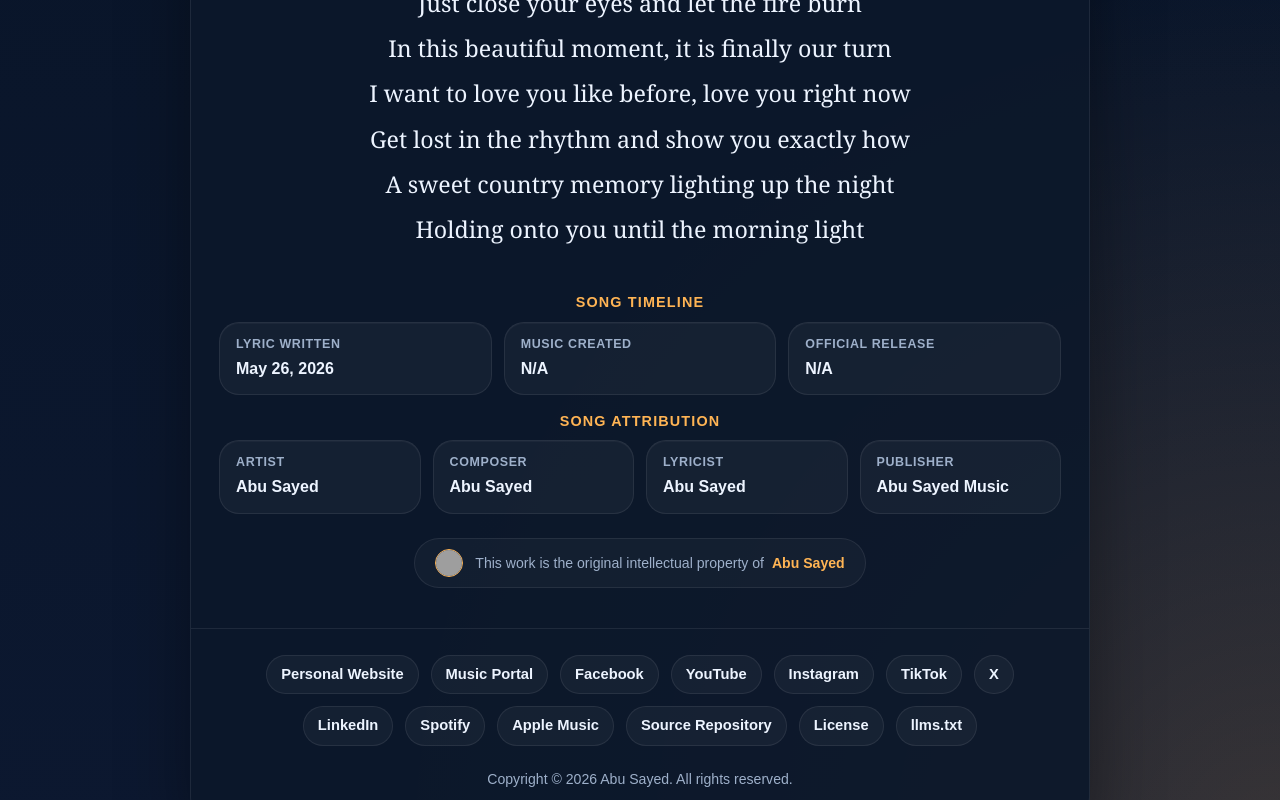
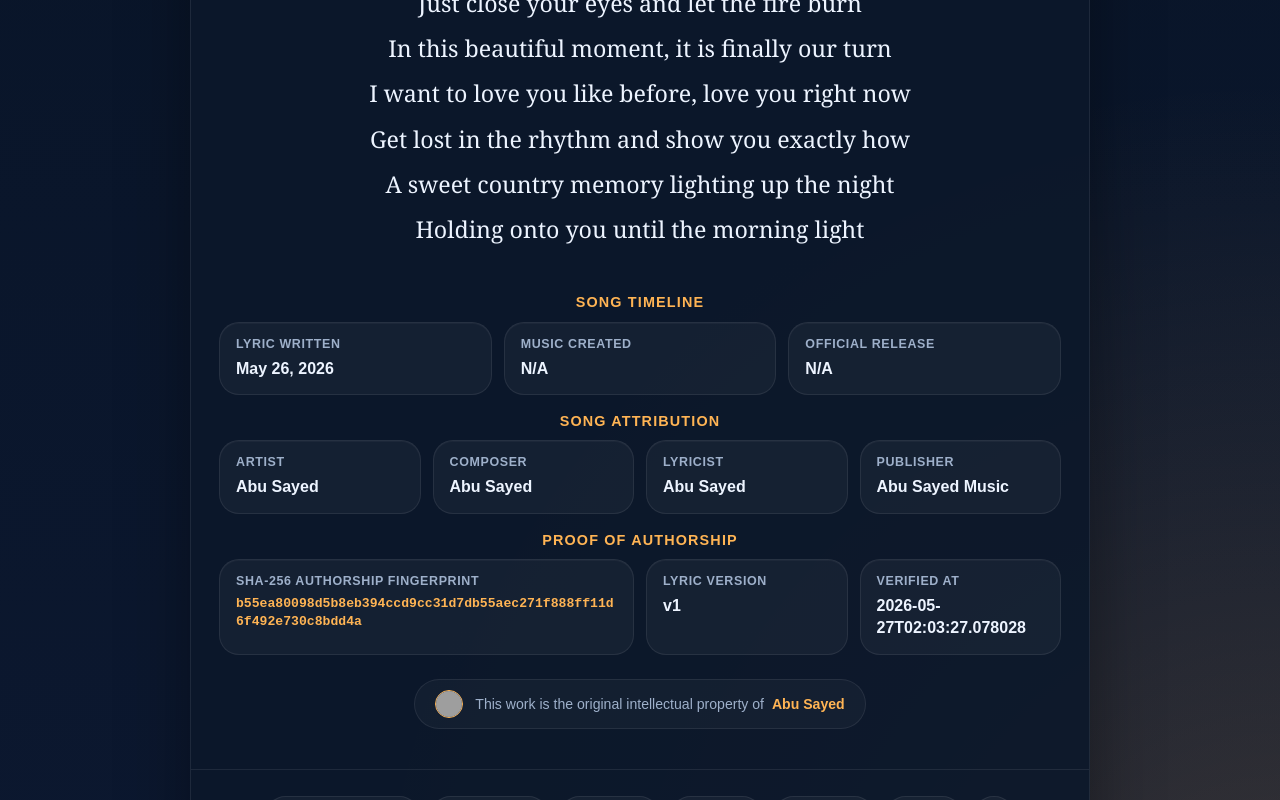
Before and after one commit to ImAbuSayed/love-you-like-before, a plain HTML site: page index.html in a window 1280 px wide. Shown: the part 2000-2800 px from the top of the page. Drawn offline with Linux system fonts and the light colour scheme; grey boxes are pictures that could not be loaded.

Commit message:
feat: update song assets v1 with signed GPG commit [verified]

```diff
--- a/index.html
+++ b/index.html
@@ -14,9 +14,9 @@
     <meta name="keywords" content="Love You Like Before, Abu Sayed lyrics, original song lyrics, Abu Sayed original song, Abu Sayed lyricist, Abu Sayed composer, Abu Sayed songwriter, official lyrics">
     <meta name="robots" content="index,follow,max-snippet:-1,max-image-preview:large,max-video-preview:-1">
     <meta name="referrer" content="strict-origin-when-cross-origin">
-    <meta name="description" content="Abu Sayed&#x27;s original song &#x27;Love You Like Before&#x27; official lyrics. Explore the depth of this composition, written and owned by Abu Sayed.">
+    <meta name="description" content="Explore the official lyrics of &#x27;Love You Like Before&#x27;, a unique musical creation written and composed by Abu Sayed.">
     <meta property="og:title" content="Love You Like Before - Original Lyrics by Abu Sayed">
-    <meta property="og:description" content="Abu Sayed&#x27;s original song &#x27;Love You Like Before&#x27; official lyrics. Explore the depth of this composition, written and owned by Abu Sayed.">
+    <meta property="og:description" content="Explore the official lyrics of &#x27;Love You Like Before&#x27;, a unique musical creation written and composed by Abu Sayed.">
     <meta property="og:type" content="music.song">
     <meta property="og:url" content="https://imabusayed.github.io/love-you-like-before/">
     <meta property="og:site_name" content="Abu Sayed Music">
@@ -24,7 +24,7 @@
     <meta name="last-modified" content="2026-05-26 09:32:38">
     <meta name="twitter:card" content="summary_large_image">
     <meta name="twitter:title" content="Love You Like Before - Original Lyrics by Abu Sayed">
-    <meta name="twitter:description" content="Abu Sayed&#x27;s original song &#x27;Love You Like Before&#x27; official lyrics. Explore the depth of this composition, written and owned by Abu Sayed.">
+    <meta name="twitter:description" content="Explore the official lyrics of &#x27;Love You Like Before&#x27;, a unique musical creation written and composed by Abu Sayed.">
     <link rel="canonical" href="https://imabusayed.github.io/love-you-like-before/">
     <link rel="sitemap" type="application/xml" title="Sitemap" href="https://imabusayed.github.io/love-you-like-before/sitemap.xml">
     <link rel="author" href="https://github.com/ImAbuSayed">
@@ -100,7 +100,7 @@
       "@id": "https://imabusayed.github.io/love-you-like-before#webpage",
       "url": "https://imabusayed.github.io/love-you-like-before/",
       "name": "Love You Like Before - Original Lyrics by Abu Sayed",
-      "description": "Abu Sayed's original song 'Love You Like Before' official lyrics. Explore the depth of this composition, written and owned by Abu Sayed.",
+      "description": "Explore the official lyrics of 'Love You Like Before', a unique musical creation written and composed by Abu Sayed.",
       "isPartOf": {
         "@id": "https://music.abusayed.com.bd/#website"
       },
@@ -537,7 +537,7 @@
 
         <div class="controls">
             <button class="btn-speak" id="speakBtn" title="Read the lyrics aloud"><span id="speakText">Read Aloud</span></button>
-            <a href="https://music.abusayed.com.bd/Licensing/?https://imabusayed.github.io/love-you-like-before/" class="btn-license" title="Get licensing for this song" target="_blank">Music Rights & Licensing for Love You Like Before</a>
+            <a href="https://music.abusayed.com.bd/Licensing/?https://imabusayed.github.io/love-you-like-before/" class="btn-license" title="Get licensing for this song" target="_blank">Get a Licensing Quote for Love You Like Before</a>
 
         </div>
         <br>
@@ -612,6 +612,26 @@
             <div class="meta-card">
                 <span class="meta-label">Publisher</span>
                 <strong>Abu Sayed Music</strong>
+            </div>
+
+                </div>
+            </div>
+
+            <div class="details-block">
+                <div class="details-title">Proof of Authorship</div>
+                <div class="meta-grid">
+
+            <div class="meta-card" style="grid-column: span 2;">
+                <span class="meta-label">SHA-256 Authorship Fingerprint</span>
+                <strong style="word-break: break-all; font-family: monospace; font-size: 0.82rem; color: var(--accent);">b55ea80098d5b8eb394ccd9cc31d7db55aec271f888ff11d6f492e730c8bdd4a</strong>
+            </div>
+            <div class="meta-card">
+                <span class="meta-label">Lyric Version</span>
+                <strong>v1</strong>
+            </div>
+            <div class="meta-card">
+                <span class="meta-label">Verified At</span>
+                <strong>2026-05-27T02:03:27.078028</strong>
             </div>
 
                 </div>
```
Also changed, not shown: excerpts/Bridge-Preview.txt (added), excerpts/Chorus-Preview.txt (added), excerpts/Final-Chorus-Preview.txt (added), excerpts/Hook-Preview.txt (added), excerpts/Post-Chorus-2-Preview.txt (added), excerpts/Post-Chorus-Preview.txt (added), excerpts/Pre-Chorus-2-Preview.txt (added), excerpts/Pre-Chorus-Preview.txt (added), excerpts/Verse-1-Preview.txt (added), excerpts/Verse-2-Preview.txt (added), hashes.txt (added), llms.txt, lyrics_backup/2026-05-27_love-you-like-before-v1.txt (added), manifest.json (added), 1 other file.
